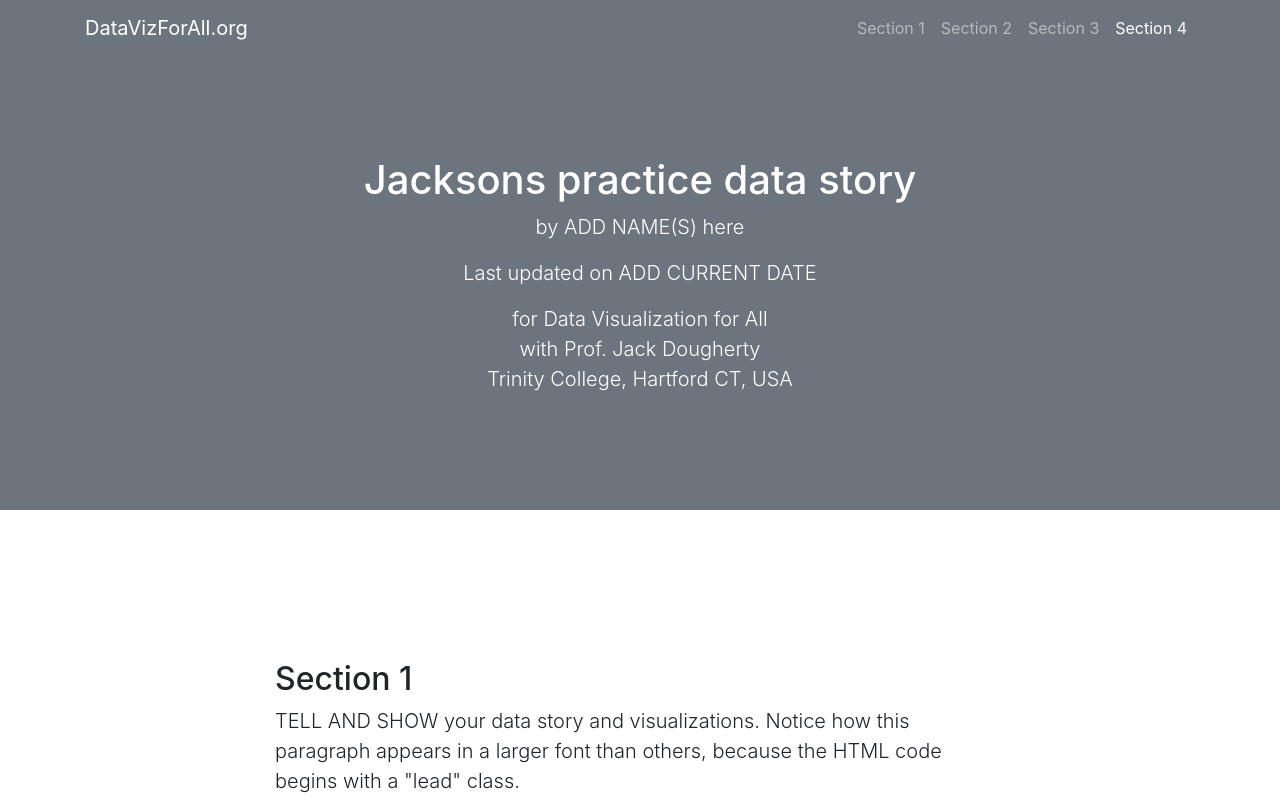
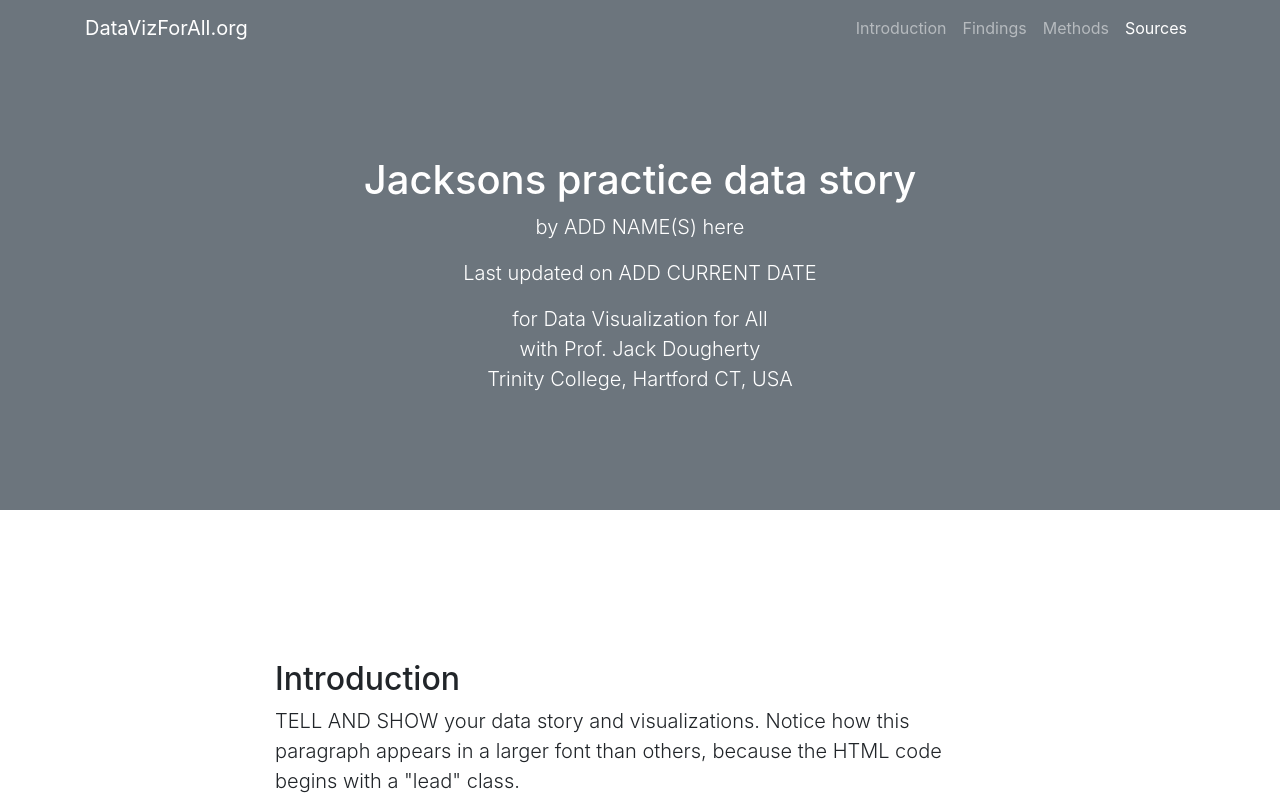
Before and after one commit to DataVizForAll/hartfordpromise-camporin-brown, a plain HTML site: page index.html in a window 1280 px wide. Shown: the top 800 px of the page. Drawn offline with nearby package versions, Linux system fonts and the light colour scheme.

Commit message:
Update index.html

```diff
--- a/index.html
+++ b/index.html
@@ -34,16 +34,16 @@
       <div class="collapse navbar-collapse" id="navbarResponsive">
         <ul class="navbar-nav ml-auto">
           <li class="nav-item">
-            <a class="nav-link js-scroll-trigger" href="#section1">Section 1</a>
+            <a class="nav-link js-scroll-trigger" href="#section1">Introduction</a>
           </li>
           <li class="nav-item">
-            <a class="nav-link js-scroll-trigger" href="#section2">Section 2</a>
+            <a class="nav-link js-scroll-trigger" href="#section2">Findings</a>
           </li>
           <li class="nav-item">
-            <a class="nav-link js-scroll-trigger" href="#section3">Section 3</a>
+            <a class="nav-link js-scroll-trigger" href="#section3">Methods</a>
           </li>
           <li class="nav-item">
-            <a class="nav-link js-scroll-trigger" href="#section4">Section 4</a>
+            <a class="nav-link js-scroll-trigger" href="#section4">Sources</a>
           </li>
         </ul>
       </div>
@@ -65,7 +65,7 @@
     <div class="container">
       <div class="row">
         <div class="col-lg-8 mx-auto">
-          <h2>Section 1</h2>
+          <h2>Introduction</h2>
           <p class="lead">TELL AND SHOW your data story and visualizations. Notice how this paragraph appears in a larger font than others, because the HTML code begins with a "lead" class.</p>
 
           <p>Compose your data story in your Google Doc, because it's easier to write and edit, especially when working with other people. When you're ready, go to this <a href="https://github.com/DataVizForAll/dataviz-story-template">GitHub dataviz-story-template repo</a> to create your own version, and publish it online using Settings > Pages. When your version is published, copy and paste the link into your README file so you can easily click it.</p>
@@ -97,7 +97,7 @@
     <div class="container">
       <div class="row">
         <div class="col-lg-8 mx-auto">
-          <h2>Section 2</h2>
+          <h2>Findings</h2>
           <p>Create a separate section to describe how you obtained your data, key steps in your process, and cautions for interpreting its meaning. Write for an audience of future DataViz students who may wish to replicate your steps. Write in HTML format and always include links to data sources, such as <a href='https://public-edsight.ct.gov/'>CT EdSight</a>, and also link to your shared Google Sheets.</p>
         </div>
       </div>
@@ -110,7 +110,7 @@
     <div class="container">
       <div class="row">
         <div class="col-lg-8 mx-auto">
-          <h2>Section 3</h2>
+          <h2>Methods</h2>
           <p>Give credit to people, organizations, resources, and tools that helped you to create this data story. Write in HTML format and include links when appropriate. When you paraphrase or quote from a specific reading, cite it using any standard academic citation style (such as MLA or APA inline citations), and include the full reference in a bibliography section at the end of your data story. For help with creating citations, I highly recommend the <a href='https://zbib.org'>Zbib.org</a> tool. Insert any URL, but you may need to click the Edit button to manually add missing details, such as author and date if the tool does not automatically recognize them, as shown in Image 1 and 2 below.</p>
 
           <img src="sample-zbib1.png" style="width: 100%; margin: 30px 0">
@@ -150,7 +150,7 @@
     <div class="container">
       <div class="row">
         <div class="col-lg-8 mx-auto">
-          <h2>Section 4: Advanced Tips</h2>
+          <h2>Sources: Advanced Tips</h2>
 
           <p>Change names of `Section 1` etc. to customized navigation labels that make sense for your data story, such as `Why It Matters` or `How We Made This` etc. To do this you must change names in TWO places: see the Navigation Container (around lines 30-50) and the corresponding Sections below. Keep the section numbers but change the reader-friendly labels.</p>
 
```
